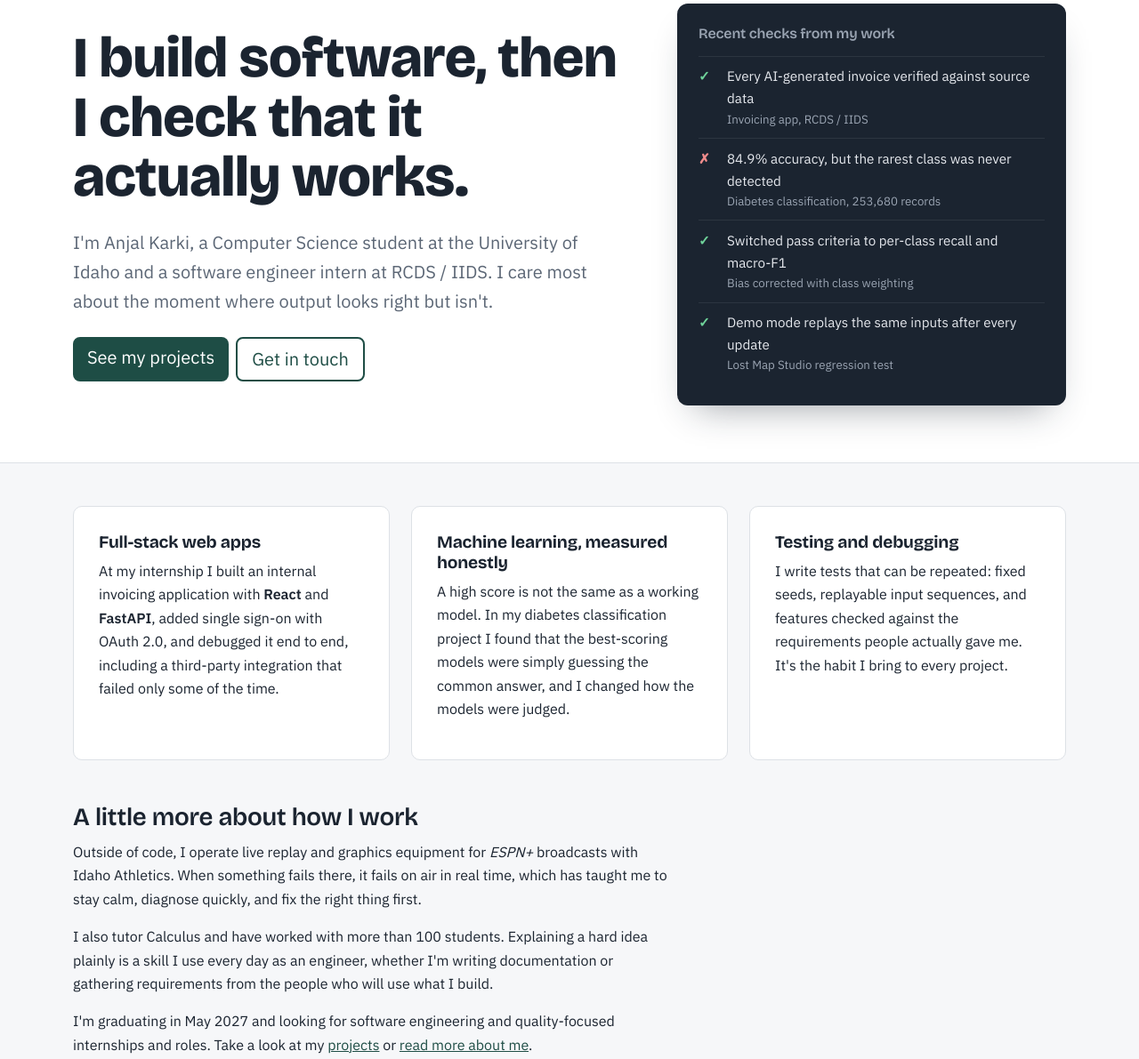
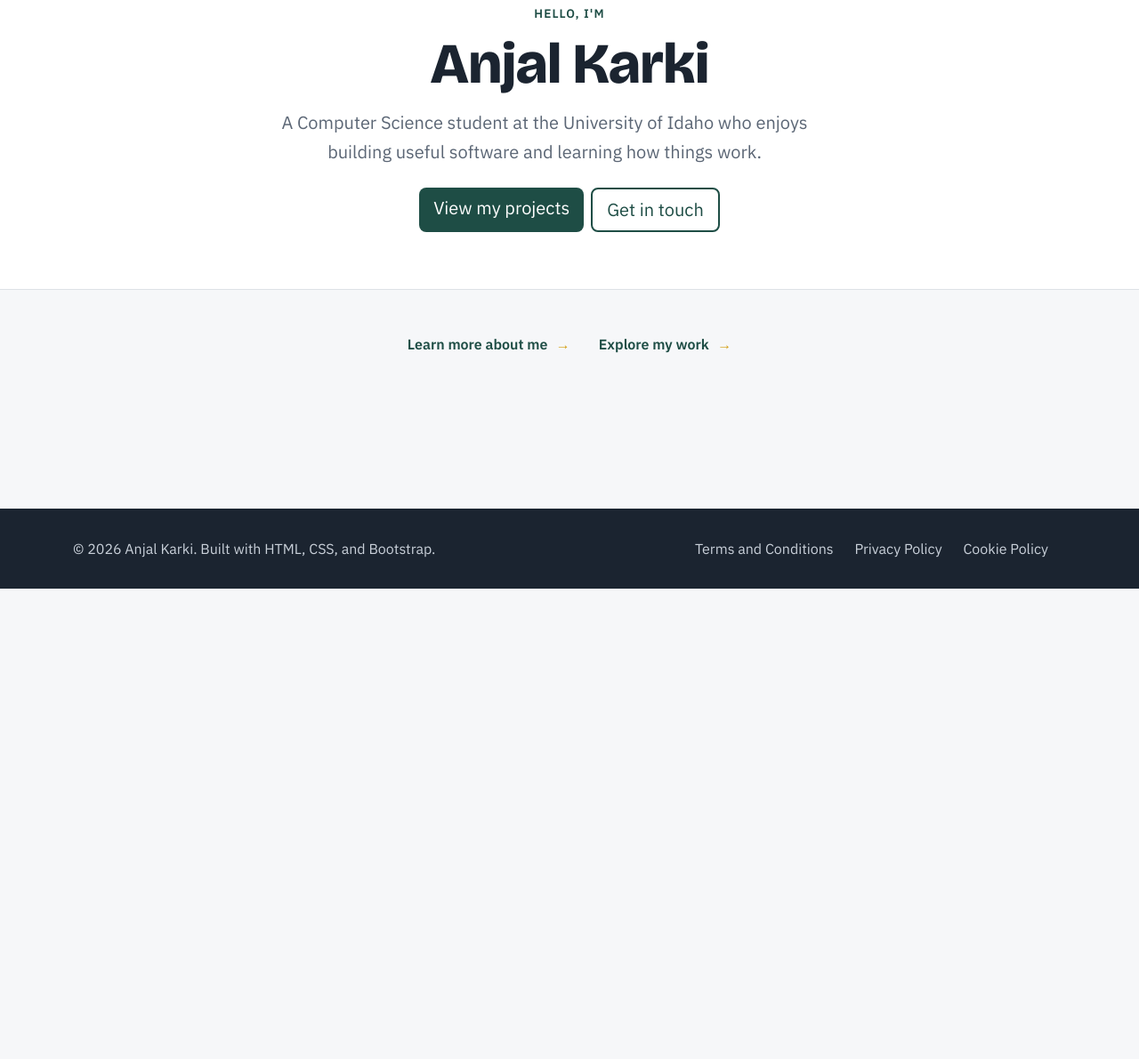
Before and after one commit to Anjalkarki123/anjal-portfolio, a plain HTML site: page docs/index.html in a window 1280 px wide. Shown: the part 138-1329 px from the top of the page at 89% size. After the commit the page ends 800 px from the top, so only its background shows below. Drawn offline with nearby package versions, Linux system fonts and the light colour scheme.

Commit message:
UPDAE hOME

```diff
--- a/docs/css/style.css
+++ b/docs/css/style.css
@@ -61,6 +61,11 @@ a:hover { color: var(--pine-dark); }
 .hero { padding: 5rem 0 4rem; background: #fff; border-bottom: 1px solid var(--line); }
 .hero h1 { font-size: clamp(2.4rem, 5vw, 4rem); font-weight: 800; line-height: 1.05; }
 .hero .lead { color: var(--slate); max-width: 52ch; }
+.home-intro { max-width: 680px; margin: 0 auto; text-align: center; }
+.eyebrow { color: var(--pine); font-size: .85rem; font-weight: 600; letter-spacing: .08em; margin-bottom: .75rem; text-transform: uppercase; }
+.home-links { display: flex; justify-content: center; gap: 2rem; flex-wrap: wrap; }
+.home-links a { font-weight: 600; text-decoration: none; }
+.home-links a span { color: var(--gold); margin-left: .35rem; }
 
 /* The test log: the one memorable element */
 .test-log {
--- a/docs/index.html
+++ b/docs/index.html
@@ -37,25 +37,13 @@
   <main>
     <section class="hero">
       <div class="container">
-        <div class="row align-items-center g-5">
-          <div class="col-lg-7">
-            <h1>I build software, then I check that it actually works.</h1>
-            <p class="lead mt-4">I'm Anjal Karki, a Computer Science student at the University of Idaho and a software engineer intern at RCDS / IIDS. I care most about the moment where output looks right but isn't.</p>
-            <div class="d-flex flex-wrap gap-2 mt-4">
-              <a href="portfolio.html" class="btn btn-pine btn-lg">See my projects</a>
-              <a href="contact.html" class="btn btn-outline-pine btn-lg">Get in touch</a>
-            </div>
-          </div>
-          <div class="col-lg-5">
-            <aside class="test-log" aria-label="Checks from my recent work">
-              <h2>Recent checks from my work</h2>
-              <ol>
-                <li><span class="ok" aria-label="Passed">&#10003;</span><div>Every AI-generated invoice verified against source data<small>Invoicing app, RCDS / IIDS</small></div></li>
-                <li><span class="bad" aria-label="Failed">&#10007;</span><div>84.9% accuracy, but the rarest class was never detected<small>Diabetes classification, 253,680 records</small></div></li>
-                <li><span class="ok" aria-label="Passed">&#10003;</span><div>Switched pass criteria to per-class recall and macro-F1<small>Bias corrected with class weighting</small></div></li>
-                <li><span class="ok" aria-label="Passed">&#10003;</span><div>Demo mode replays the same inputs after every update<small>Lost Map Studio regression test</small></div></li>
-              </ol>
-            </aside>
+        <div class="home-intro">
+          <p class="eyebrow">Hello, I'm</p>
+          <h1>Anjal Karki</h1>
+          <p class="lead mt-3">A Computer Science student at the University of Idaho who enjoys building useful software and learning how things work.</p>
+          <div class="d-flex justify-content-center flex-wrap gap-2 mt-4">
+            <a href="portfolio.html" class="btn btn-pine btn-lg">View my projects</a>
+            <a href="contact.html" class="btn btn-outline-pine btn-lg">Get in touch</a>
           </div>
         </div>
       </div>
@@ -63,32 +51,9 @@
 
     <section class="block">
       <div class="container">
-        <div class="row g-4">
-          <div class="col-md-4">
-            <article class="panel">
-              <h3>Full-stack web apps</h3>
-              <p>At my internship I built an internal invoicing application with <strong>React</strong> and <strong>FastAPI</strong>, added single sign-on with OAuth 2.0, and debugged it end to end, including a third-party integration that failed only some of the time.</p>
-            </article>
-          </div>
-          <div class="col-md-4">
-            <article class="panel">
-              <h3>Machine learning, measured honestly</h3>
-              <p>A high score is not the same as a working model. In my diabetes classification project I found that the best-scoring models were simply guessing the common answer, and I changed how the models were judged.</p>
-            </article>
-          </div>
-          <div class="col-md-4">
-            <article class="panel">
-              <h3>Testing and debugging</h3>
-              <p>I write tests that can be repeated: fixed seeds, replayable input sequences, and features checked against the requirements people actually gave me. It's the habit I bring to every project.</p>
-            </article>
-          </div>
-        </div>
-
-        <div class="prose mt-5">
-          <h2 class="h3">A little more about how I work</h2>
-          <p>Outside of code, I operate live replay and graphics equipment for <em>ESPN+</em> broadcasts with Idaho Athletics. When something fails there, it fails on air in real time, which has taught me to stay calm, diagnose quickly, and fix the right thing first.</p>
-          <p>I also tutor Calculus and have worked with more than 100 students. Explaining a hard idea plainly is a skill I use every day as an engineer, whether I'm writing documentation or gathering requirements from the people who will use what I build.</p>
-          <p>I'm graduating in May 2027 and looking for software engineering and quality-focused internships and roles. Take a look at my <a href="portfolio.html">projects</a> or <a href="about.html">read more about me</a>.</p>
+        <div class="home-links">
+          <a href="about.html">Learn more about me <span aria-hidden="true">&#8594;</span></a>
+          <a href="portfolio.html">Explore my work <span aria-hidden="true">&#8594;</span></a>
         </div>
       </div>
     </section>
```
Also changed, not shown: docs/about.html (+1 -1 lines).
